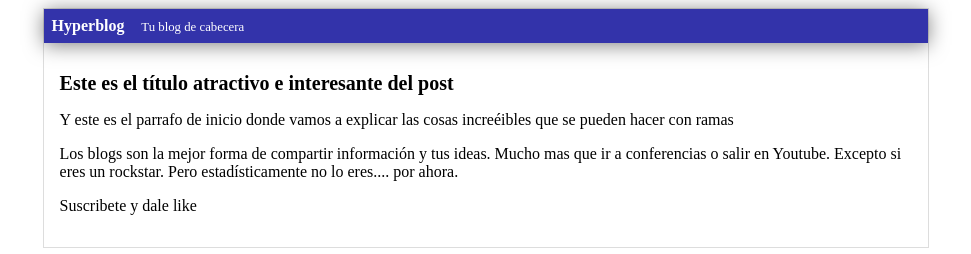
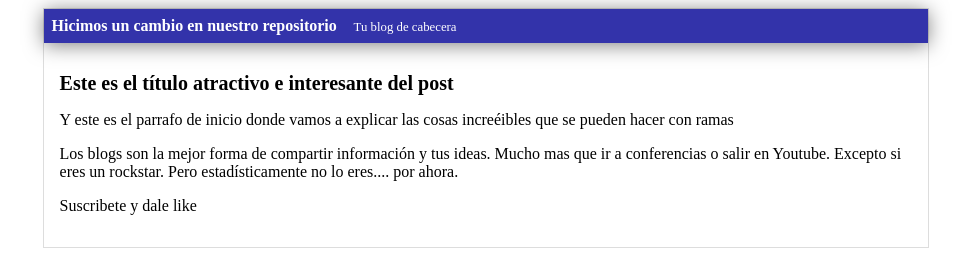
Before and after one commit to MarlonCastillo2002/hyperblog, a plain HTML site: page index.html in a window 1280 px wide. Shown: the whole page, without its empty margins (154-1125 px from the left). Drawn offline with Linux system fonts and the light colour scheme.

Commit message:
Cambiamos el titulo de nuestro blog
por que puedo

```diff
--- a/index.html
+++ b/index.html
@@ -10,7 +10,7 @@
 <body>
     <div id="container">
         <div id="cabecera">
-            Hyperblog
+            Hicimos un cambio en nuestro repositorio
             <span id="tagline">Tu blog de cabecera</span>
         </div>
         <div id="post">
```
